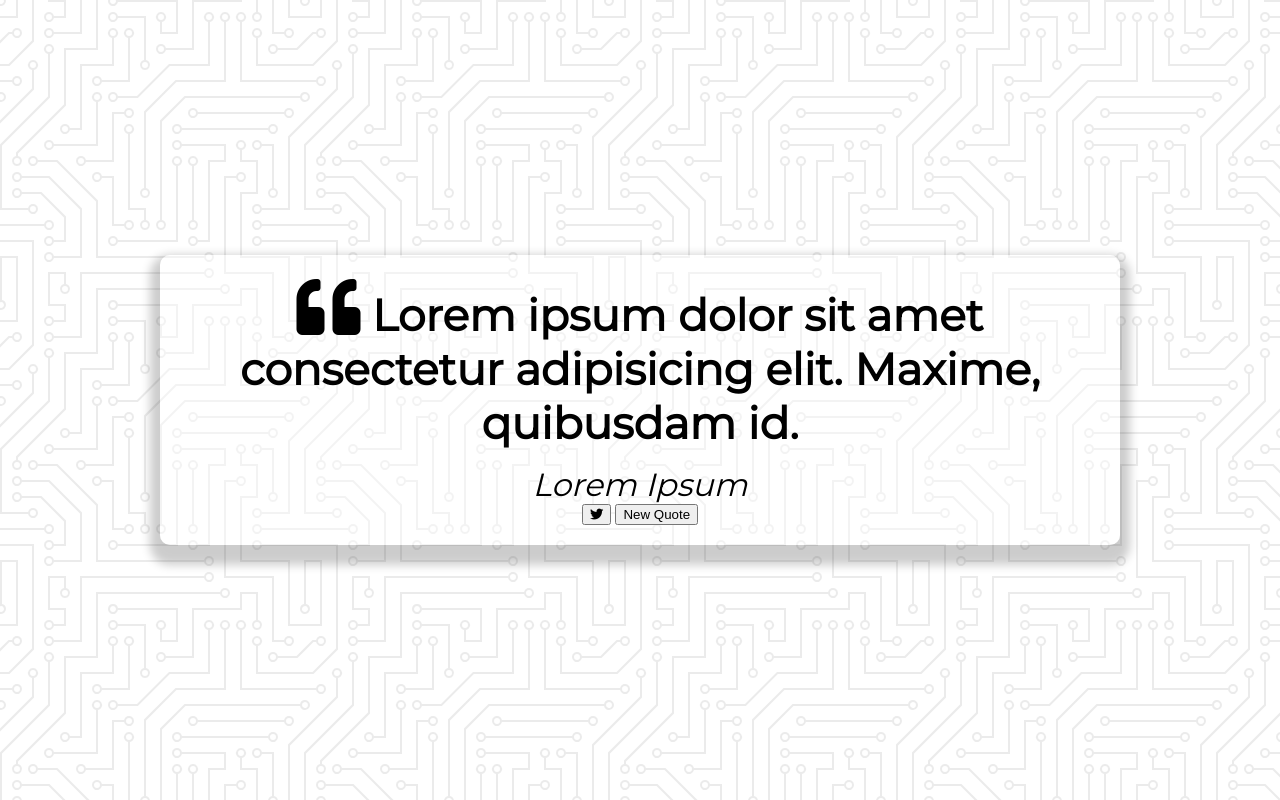
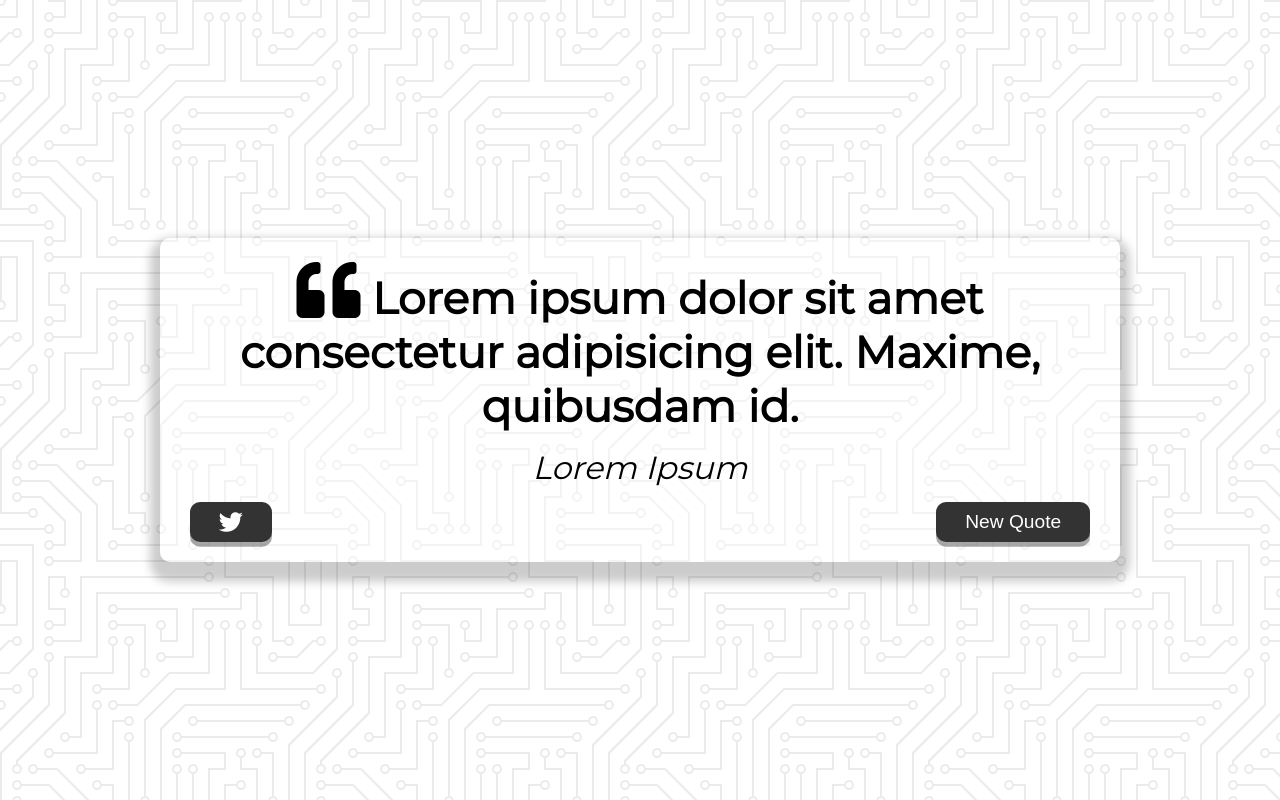
Before and after one commit to VeseMir2k/quote-generator, a plain HTML site: page index.html in a window 1280 px wide. Drawn offline with Linux system fonts and the light colour scheme.

Commit message:
creating beautiful buttons

```diff
--- a/style.css
+++ b/style.css
@@ -46,6 +46,42 @@ body {
   font-style: italic;
 }
 
+.button-container {
+  margin-top: 15px;
+  display: flex;
+  justify-content: space-between;
+}
+
+button {
+  cursor: pointer;
+  font-size: 1.2rem;
+  height: 2.5rem;
+  border: none;
+  border-radius: 10px;
+  color: #ffffff;
+  background: #333;
+  outline: none;
+  padding: 0.5rem 1.8rem;
+  box-shadow: 0 0.3rem rgba(121, 121, 121, 0.65);
+}
+
+button:hover {
+  filter: brightness(110%);
+}
+
+button:active {
+  transform: translate(0, 0.3rem);
+  box-shadow: 0 0.1rem rgba(255, 255, 255, 0.65);
+}
+
+.twitter-button:hover {
+  color: #38a1f3;
+}
+
+.fa-twitter {
+  font-size: 1.5rem;
+}
+
 /* Media Query: Tablet or Smaller */
 
 @media screen and (max-width: 1000px) {
```
